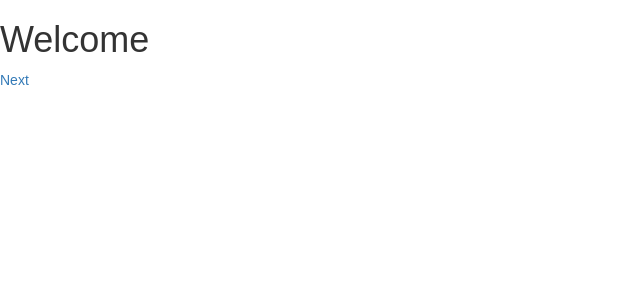
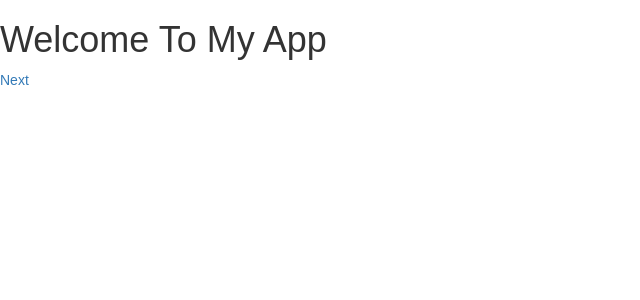
Before and after one commit to ShaneMckenna23/dublin-coach-survey, a React (Create React App) app: page / in a window 1280 px wide. Shown: the top 300 px of the page, without its empty margins (0-640 px from the left). Built offline with nearby package versions, Linux system fonts and the light colour scheme.

Commit message:
It al works now

```diff
--- a/src/components/WelcomePage/WelcomePage.js
+++ b/src/components/WelcomePage/WelcomePage.js
@@ -5,7 +5,7 @@ class WelcomePage extends Component {
     render () {
         return (
             <div>
-                <h1>Welcome</h1>
+                <h1>Welcome To My App</h1>
                 <Link to="/survey">Next</Link>
             </div>
         )
```
